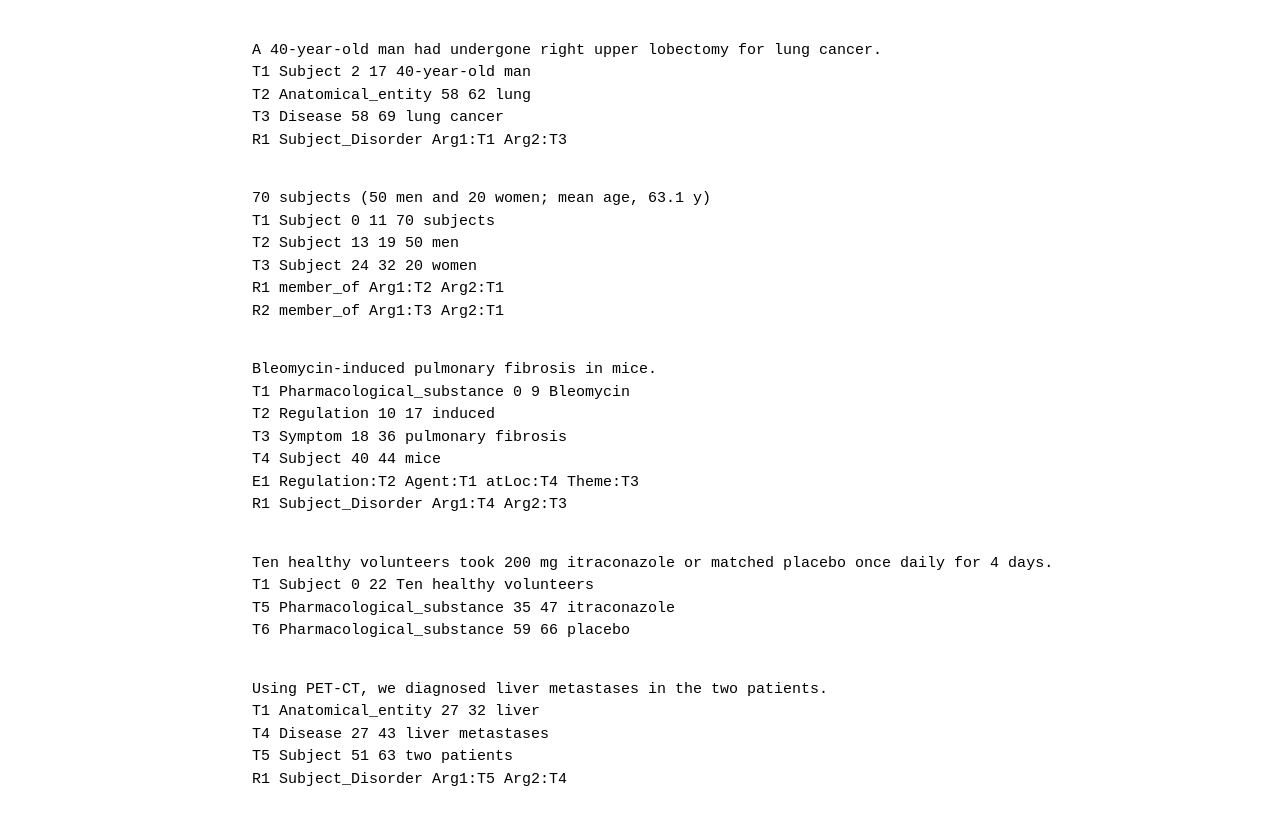
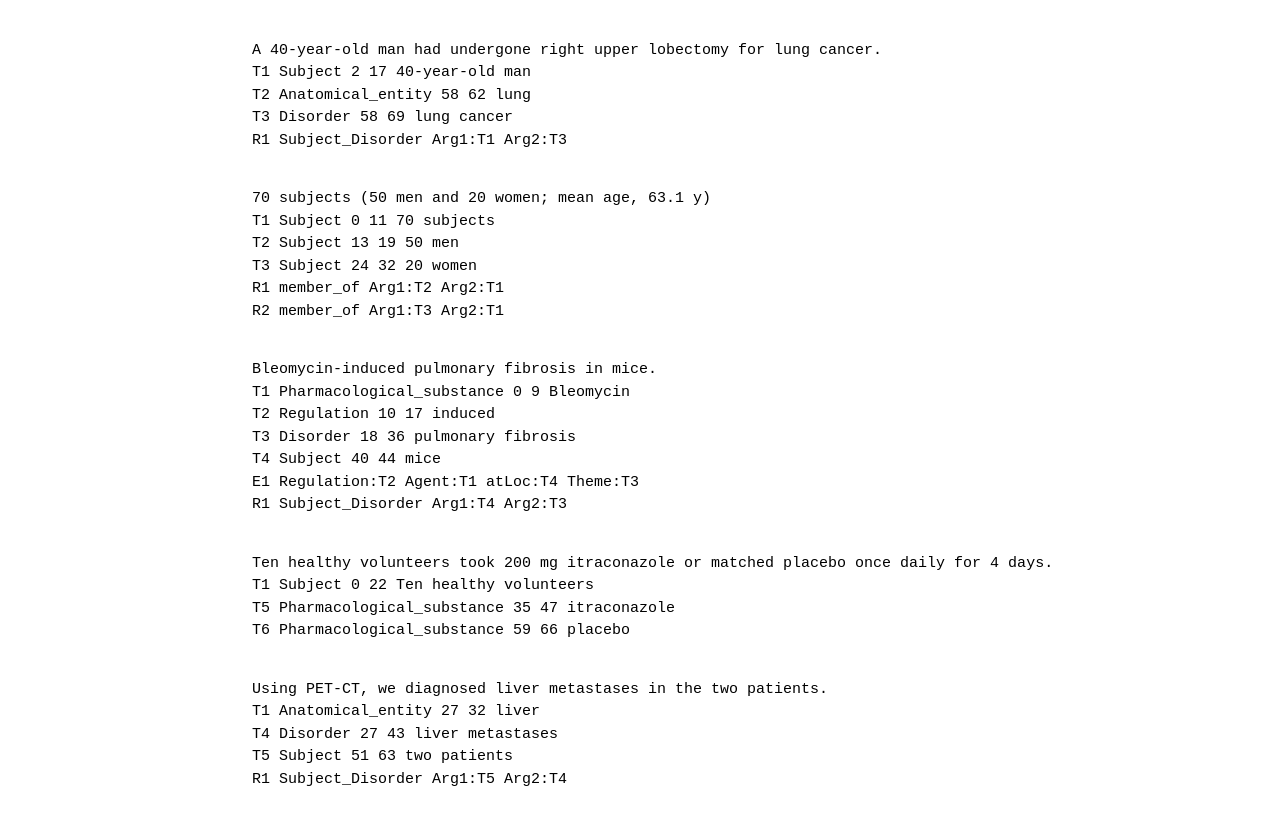
Before and after one commit to ezcatdb/molbiol_lung_corpus-guidelines, a Jekyll site: the page built from _entity/Subject.md, in a window 1280 px wide. Shown: the part 432-1259 px from the top of the page. Built offline with Jekyll 4.4.1, drawn with Linux system fonts in a browser that asks for light colours.

Commit message:
Minor correction of sample sentences for Subject.md

```diff
--- a/_entity/Subject.md
+++ b/_entity/Subject.md
@@ -23,7 +23,7 @@ T3 Anatomical_entity 23 27 lung
 A 40-year-old man had undergone right upper lobectomy for lung cancer.
 T1 Subject 2 17 40-year-old man
 T2 Anatomical_entity 58 62 lung
-T3 Disease 58 69 lung cancer
+T3 Disorder 58 69 lung cancer
 R1 Subject_Disorder Arg1:T1 Arg2:T3
 ~~~
 ~~~ ann
@@ -38,7 +38,7 @@ R2 member_of Arg1:T3 Arg2:T1
 Bleomycin-induced pulmonary fibrosis in mice.
 T1 Pharmacological_substance 0 9 Bleomycin
 T2 Regulation 10 17 induced
-T3 Symptom 18 36 pulmonary fibrosis
+T3 Disorder 18 36 pulmonary fibrosis
 T4 Subject 40 44 mice
 E1 Regulation:T2 Agent:T1 atLoc:T4 Theme:T3
 R1 Subject_Disorder Arg1:T4 Arg2:T3
@@ -54,7 +54,7 @@ T6 Pharmacological_substance 59 66 placebo
 ~~~ ann
 Using PET-CT, we diagnosed liver metastases in the two patients.
 T1 Anatomical_entity 27 32 liver
-T4 Disease 27 43 liver metastases
+T4 Disorder 27 43 liver metastases
 T5 Subject 51 63 two patients
 R1 Subject_Disorder Arg1:T5 Arg2:T4
 ~~~
```
